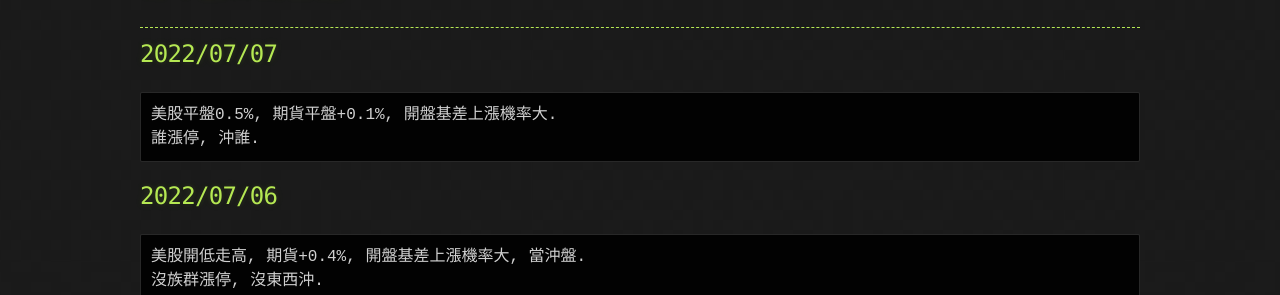
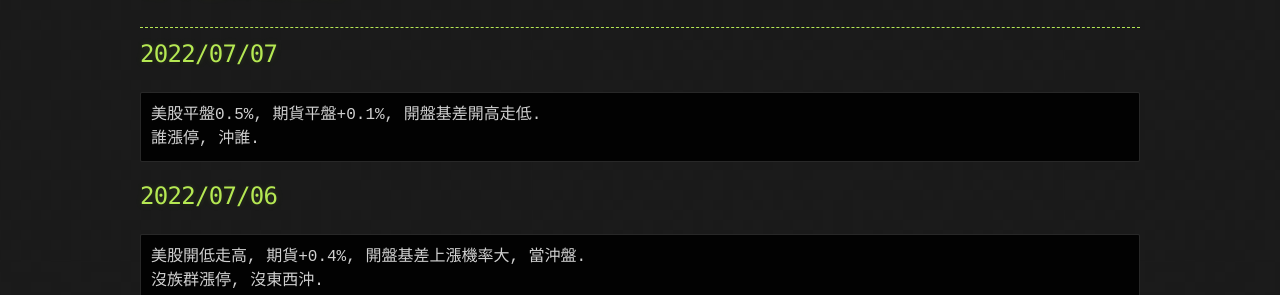
Before and after one commit to lepg5487/Stock_God, a Jekyll site: the page built from index.md, in a window 1280 px wide and 900 px high. Shown: the part 271-566 px from the top of the window. Built offline with Jekyll 4.4.1, drawn with Linux system fonts in a browser that asks for light colours; our own code applies the rules of GitHub Pages for plain Markdown files.

Commit message:
Update index.md

````diff
--- a/index.md
+++ b/index.md
@@ -8,7 +8,7 @@ layout: testlayouts
 
 ## 2022/07/07
 ```
-美股平盤0.5%, 期貨平盤+0.1%, 開盤基差上漲機率大.
+美股平盤0.5%, 期貨平盤+0.1%, 開盤基差開高走低.
 誰漲停, 沖誰.
 ```
 
````
